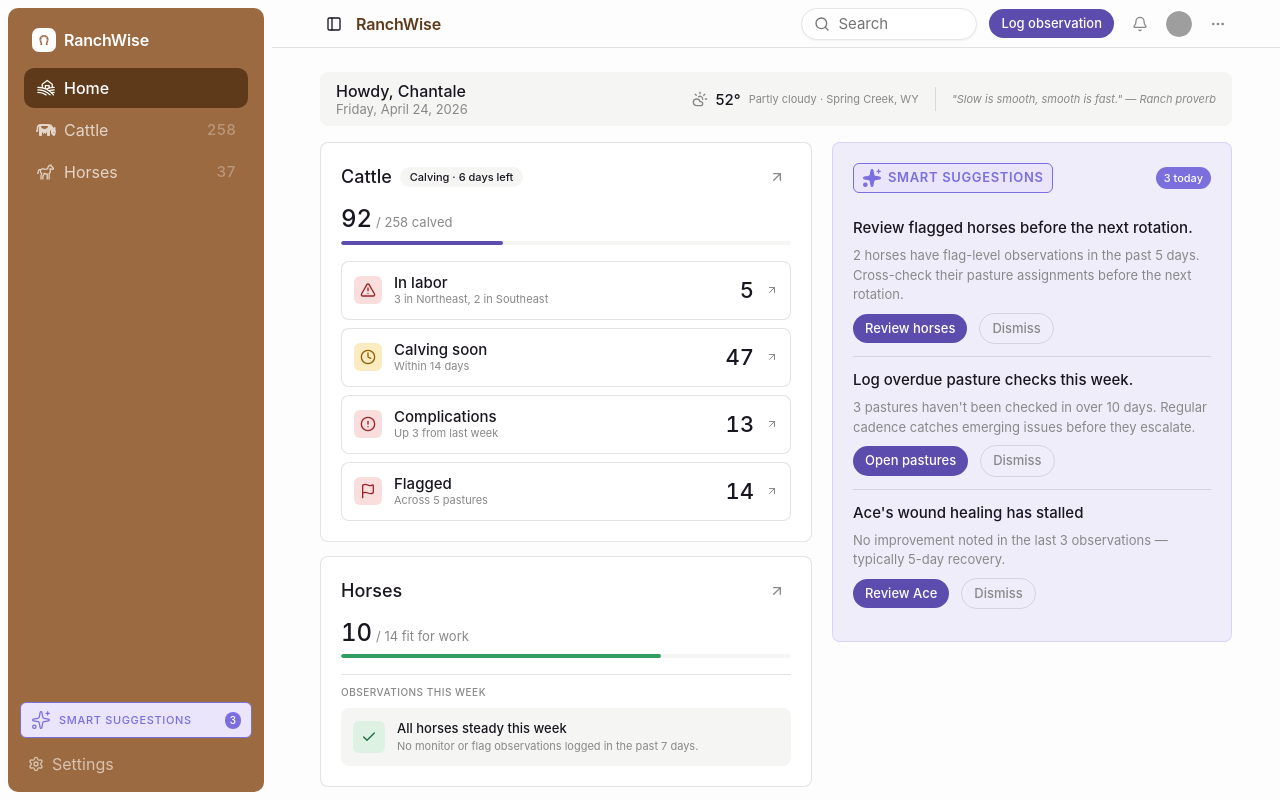
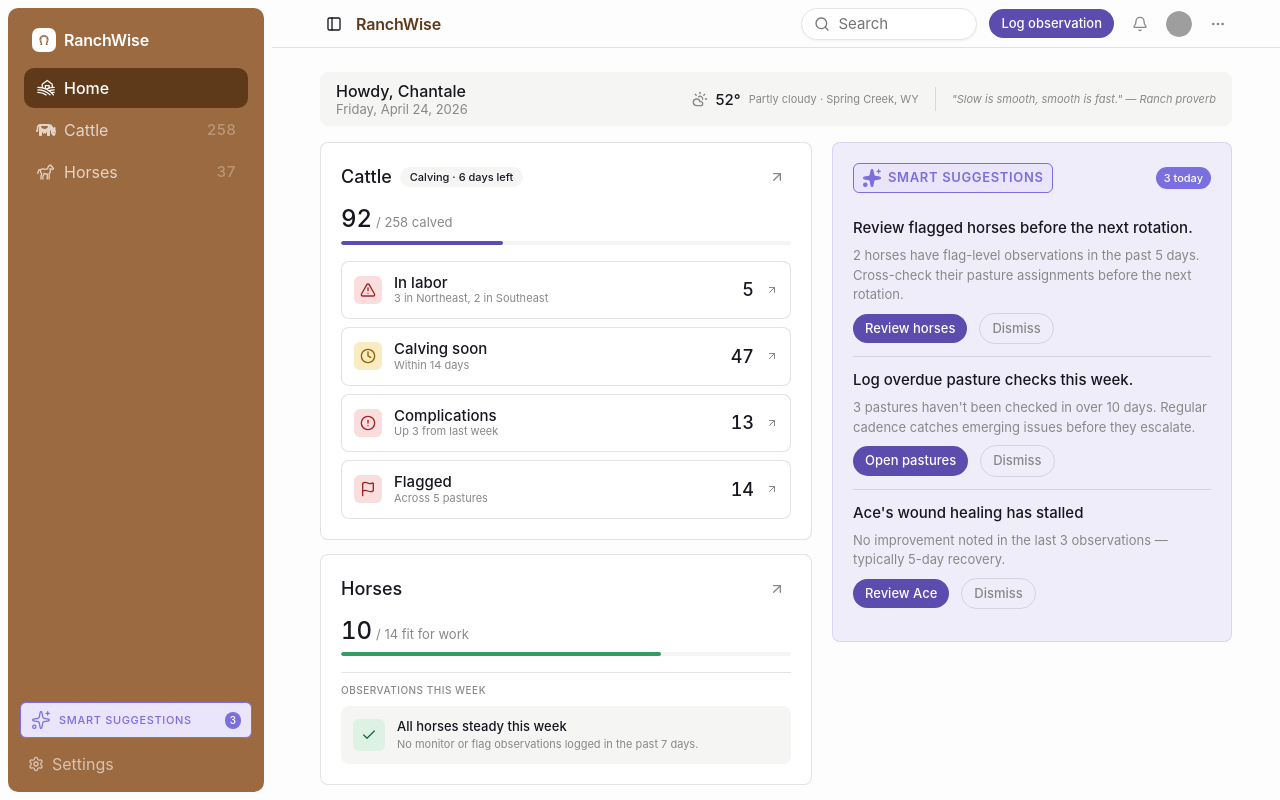
Before and after one commit to Chantilace/ranchwise, a React (Vite) app: page / in a window 1280 px wide. Built offline with nearby package versions, Linux system fonts and the light colour scheme; grey boxes are pictures that could not be loaded.

Commit message:
Reduce Cattle state card counts 22 → 18px for clearer hierarchy with main metric

```diff
--- a/src/components/home/HomeCattleSummaryCard.tsx
+++ b/src/components/home/HomeCattleSummaryCard.tsx
@@ -130,9 +130,9 @@ export function HomeCattleSummaryCard() {
         <Link
           to="/cattle"
           aria-label="Open cattle overview"
-          className="inline-flex size-7 shrink-0 items-center justify-center rounded-md text-muted-foreground transition-colors hover:bg-muted hover:text-foreground"
+          className="group inline-flex size-7 shrink-0 items-center justify-center rounded-md transition-colors hover:bg-muted"
         >
-          <ArrowUpRight className="size-4" />
+          <ArrowUpRight className="size-4 shrink-0 text-muted-foreground transition-all duration-200 group-hover:text-action group-hover:translate-x-0.5 group-hover:-translate-y-0.5" />
         </Link>
       </div>
 
@@ -158,7 +158,7 @@ export function HomeCattleSummaryCard() {
             <Link
               key={card.id}
               to={card.href}
-              className="flex items-center gap-3 rounded-lg border border-border bg-card p-3 transition-colors hover:bg-muted"
+              className="group flex items-center gap-3 rounded-lg border border-border bg-card p-3 transition-colors hover:bg-muted"
             >
               <div className={cn("flex size-7 shrink-0 items-center justify-center rounded-md", card.iconBg)}>
                 <card.icon className={cn("size-4", card.iconColor)} aria-hidden />
@@ -167,10 +167,10 @@ export function HomeCattleSummaryCard() {
                 <p className="text-sm font-medium leading-tight text-foreground">{card.label}</p>
                 <p className="text-[11px] leading-tight text-muted-foreground">{card.context}</p>
               </div>
-              <span className="shrink-0 text-[22px] font-medium tabular-nums text-foreground">
+              <span className="shrink-0 text-[18px] font-medium tabular-nums text-foreground">
                 {card.count}
               </span>
-              <ArrowUpRight className="size-3 shrink-0 text-muted-foreground" aria-hidden />
+              <ArrowUpRight className="size-3 shrink-0 text-muted-foreground transition-all duration-200 group-hover:text-action group-hover:translate-x-0.5 group-hover:-translate-y-0.5" aria-hidden />
             </Link>
           ))}
         </div>
--- a/src/components/home/HomeHorseSummaryCard.tsx
+++ b/src/components/home/HomeHorseSummaryCard.tsx
@@ -61,9 +61,9 @@ export function HomeHorseSummaryCard() {
         <Link
           to="/horses"
           aria-label="Open horses overview"
-          className="inline-flex size-7 shrink-0 items-center justify-center rounded-md text-muted-foreground transition-colors hover:bg-muted hover:text-foreground"
+          className="group inline-flex size-7 shrink-0 items-center justify-center rounded-md transition-colors hover:bg-muted"
         >
-          <ArrowUpRight className="size-4" />
+          <ArrowUpRight className="size-4 shrink-0 text-muted-foreground transition-all duration-200 group-hover:text-action group-hover:translate-x-0.5 group-hover:-translate-y-0.5" />
         </Link>
       </div>
 
```
